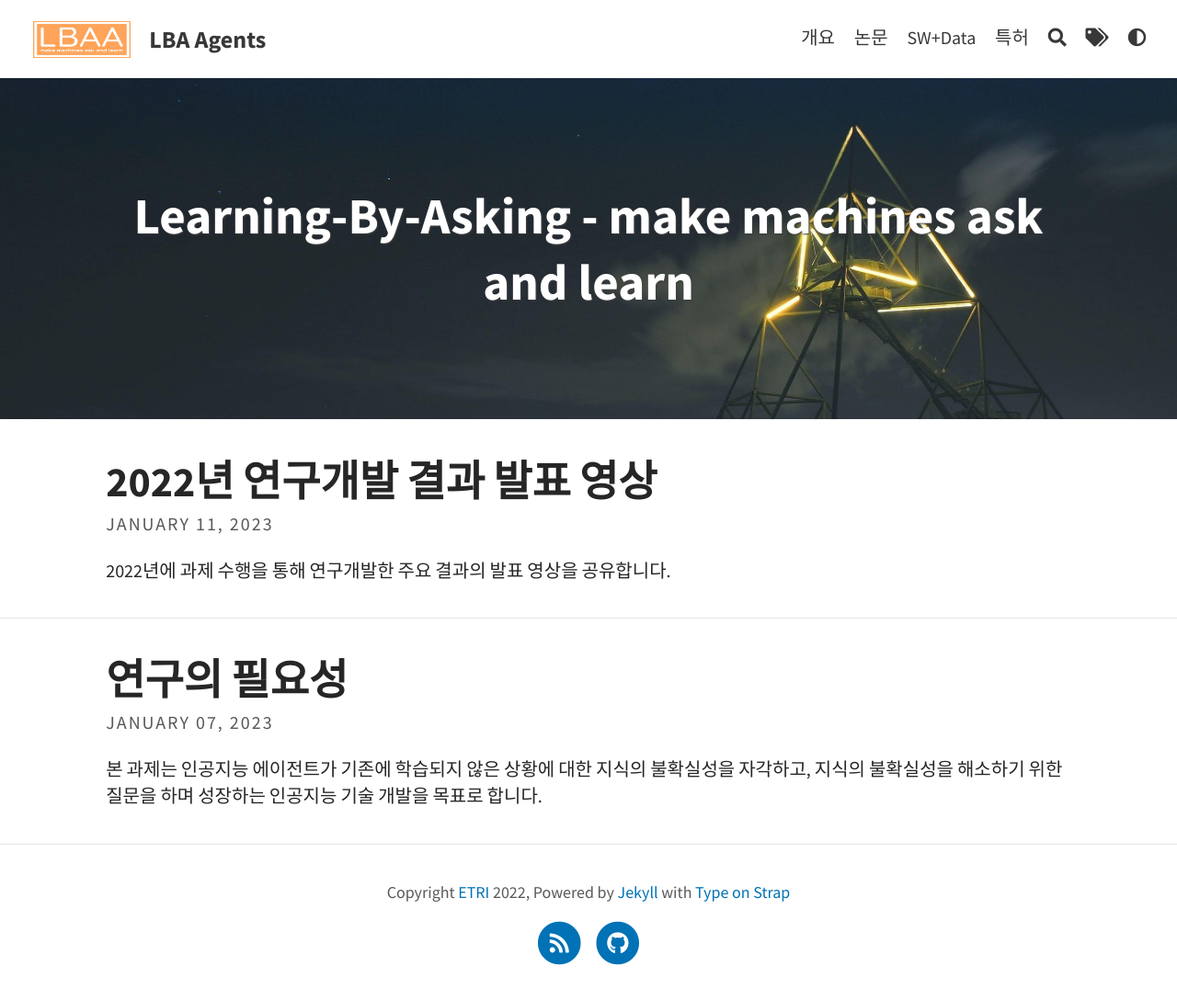
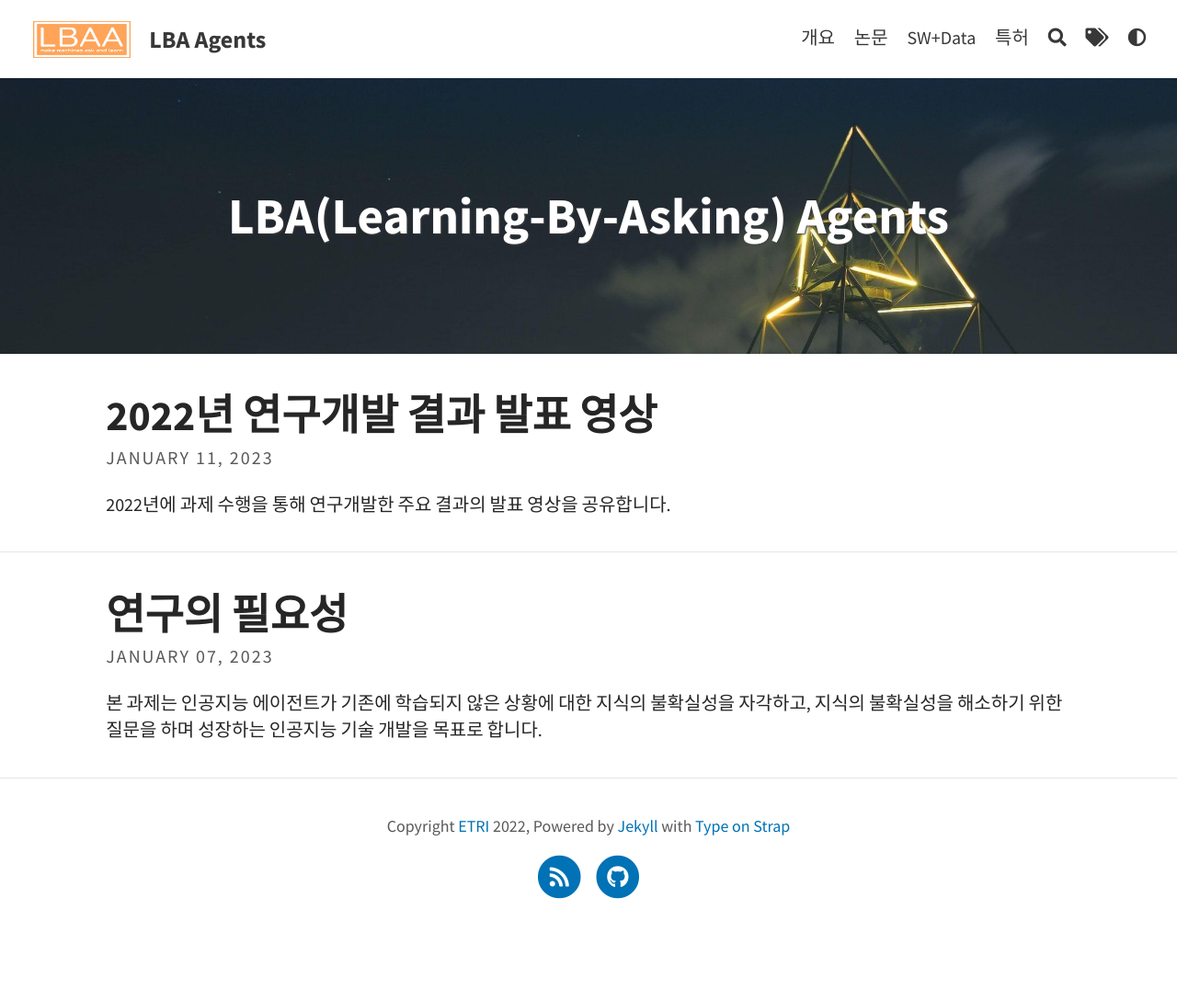
Before and after one commit to lbaa2022/lbaa2022.github.io, a Jekyll site: the page built from index.html, in a window 1280 px wide. Shown: the whole page at 92% size. Built offline with Jekyll 4.4.1, drawn with Linux system fonts in a browser that asks for light colours; the list of posts is cut into pages by our own code; after the commit the page ends 1017 px from its top, so only the background shows below that.

Commit message:
updated the title

```diff
--- a/_config.yml
+++ b/_config.yml
@@ -9,7 +9,7 @@ avatar: assets/img/lbaa-logo.jpg                         # Empty for no avatar i
 favicon: assets/favicon.ico                             # Icon displayed in the tab
 
 # Header and footer text
-header_text: Learning-By-Asking - make machines ask and learn  # Change Blog header text
+header_text: LBA(Learning-By-Asking) Agents  # Change Blog header text
 header_feature_image: assets/img/header/triangular.jpeg
 header_feature_image_responsive: true
 footer_text: >
```
